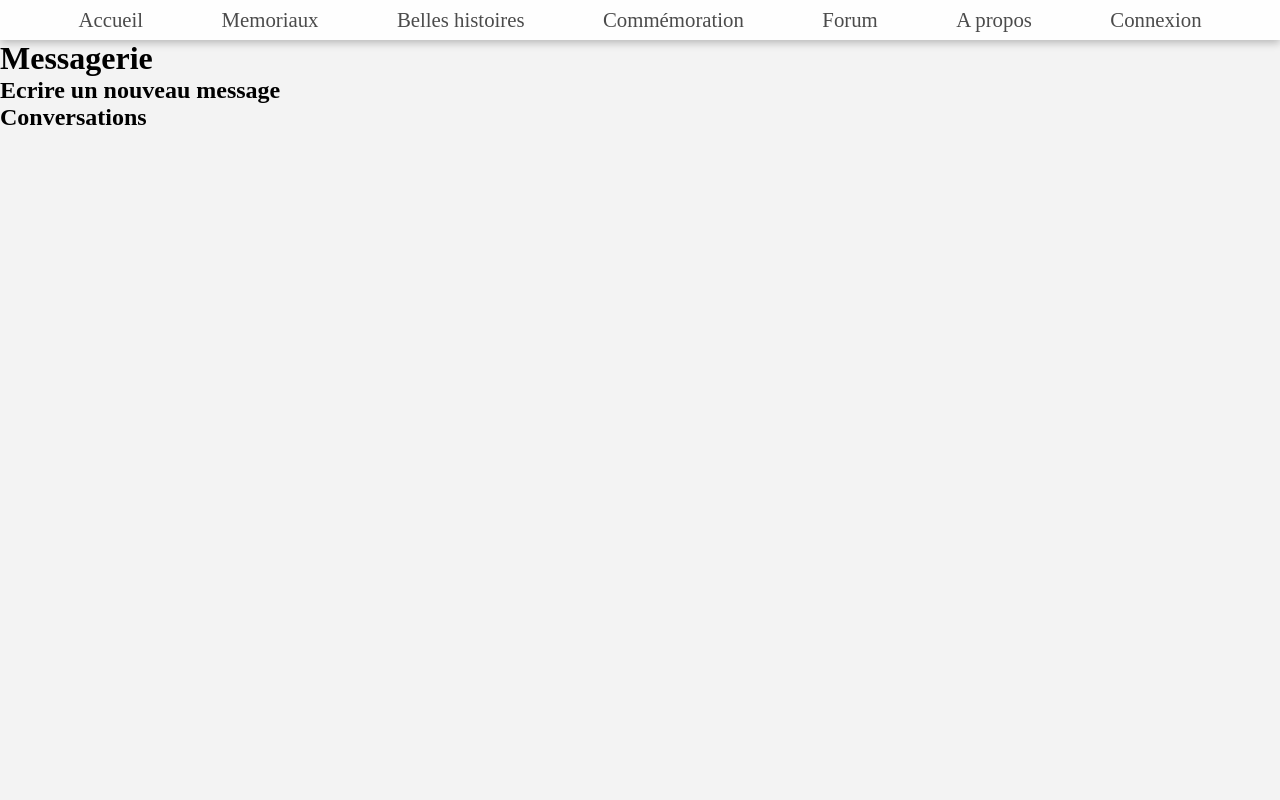
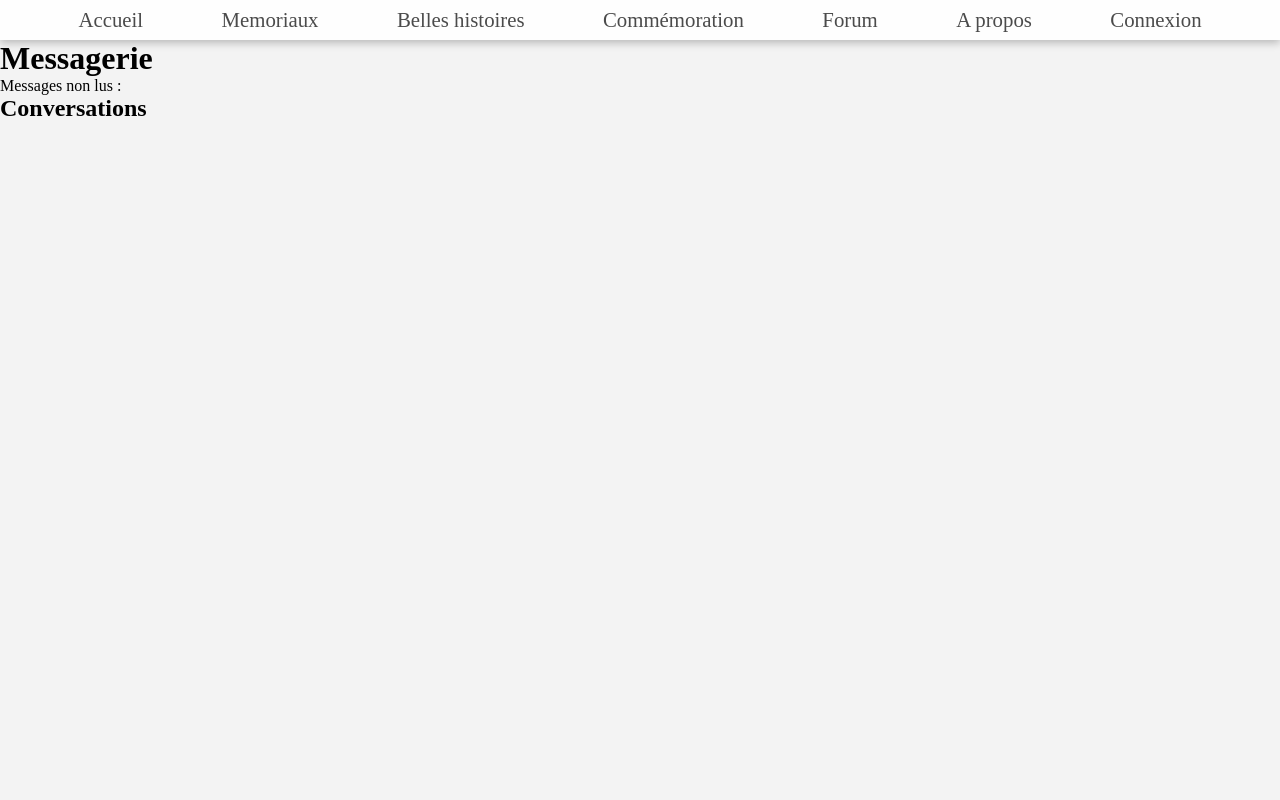
Before and after one commit to mayados/UHDP, a Symfony app: template templates/messagerie/index.html.twig in a window 1280 px wide. Run offline with Twig, Linux system fonts and the light colour scheme; the template is opened without the code that fills it, so the values that code supplies are empty; some libraries are stand-ins or nearby versions.

Commit message:
add  display number of messages non lus

```diff
--- a/templates/memorial/listeMemoriaux.html.twig
+++ b/templates/memorial/listeMemoriaux.html.twig
@@ -10,7 +10,6 @@
 {% block body %}
 
 <div class="container-page js-filter">
-
     <section id="categories">
         {# Voir pour mettre juste les 3 catégories et les mettre en sous-menu pour enlever cette section #}
         <ul class="categorie-elements"></ul>
--- a/templates/messagerie/index.html.twig
+++ b/templates/messagerie/index.html.twig
@@ -6,18 +6,25 @@
 <div class="container-page">
     <h1>Messagerie</h1>
 
-    <h2>Ecrire un nouveau message</h2>
+    <p>Messages non lus :
+        {% for nonlu in nonLus %}
+            {{nonlu.1}}
+        {% endfor %}
+    </p>
+
+    {# <h2>Ecrire un nouveau message</h2>
     {{ form_start(form) }}
-    {{ form_end(form) }}
+    {{ form_end(form) }} #}
     <h2>Conversations</h2>
     {% for conversation in conversations %}
+        <div class="conversation">
             {% if conversation.destinataire == app.user.id %}
                 <a href="{{path('app_conversation', {'id' : conversation.expediteur}) }}">{{ conversation.expediteur_pseudo }}</a>
             {% else %}
                 <a href="{{path('app_conversation', {'id' : conversation.destinataire}) }}"">{{ conversation.destinataire_pseudo }}</a>
             {% endif %}
             {# {{ dump(conversation) }} #}
-
+        </div>
     {% endfor %}
 </div>
 {% endblock %}
```
Lines whose indentation alone changed are shown as unchanged.
